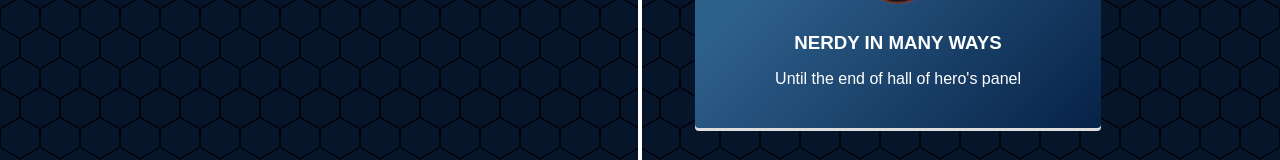
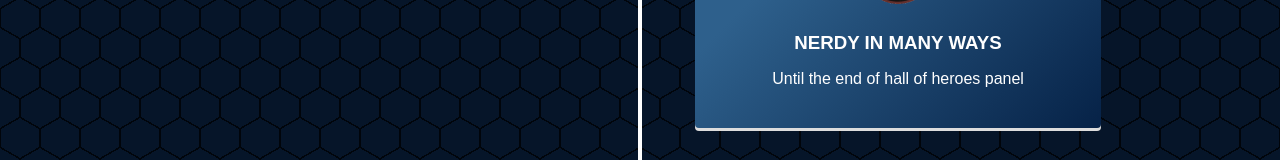
Before and after one commit to Acesmndr/cois, a React (Create React App) app: page /#/ in a window 1280 px wide. Shown: the part 2532-2692 px from the top of the page. Built offline with nearby package versions, Linux system fonts and the light colour scheme; a web font is replaced by a local one.

Commit message:
Slight change in schedule

```diff
--- a/src/components/Timeline/Crisis.js
+++ b/src/components/Timeline/Crisis.js
@@ -29,7 +29,7 @@ const CRISIS_DAY_ONE = [{
     <ChannelImage name='FatalJay' />
   </>
 }, {
-  from: 'Sat, 22 Aug 2020 13:00:00 GMT-0400',
+  from: 'Sat, 22 Aug 2020 12:45:00 GMT-0400',
   to: 'Sat, 22 Aug 2020 15:00:00 GMT-0400',
   title: 'DC FANDOME WATCH PARTY',
   subtitle: 'Featuring: Strong Arm flix, Subjective Reviews, Sylabdul Inc, Zeeverfett, Zod Writer, Nerdy in Many Ways, Nickatina, Fatal Jay, The WatchTower Jeffery Warfield, KuziCast and More!!',
@@ -53,7 +53,7 @@ const CRISIS_DAY_ONE = [{
   image: <>
     <ChannelImage name='NerdyInManyWays' type='png' />
   </>,
-  description: 'Until the end of hall of hero\'s panel'
+  description: 'Until the end of hall of heroes panel'
 }, {
   from: 'Sat, 22 Aug 2020 18:00:00 GMT-0400',
   to: 'Sat, 22 Aug 2020 20:00:00 GMT-0400',
```
